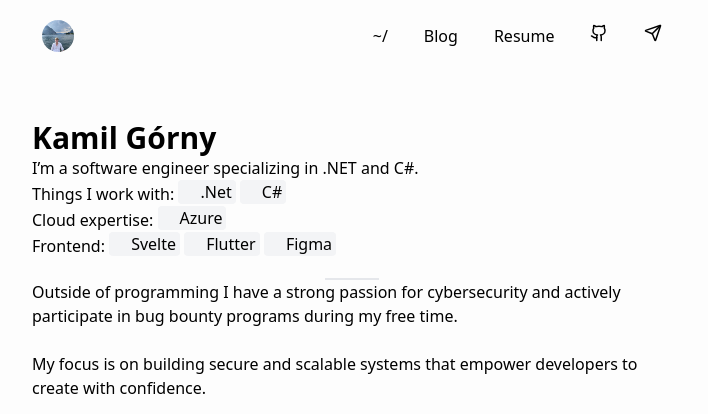
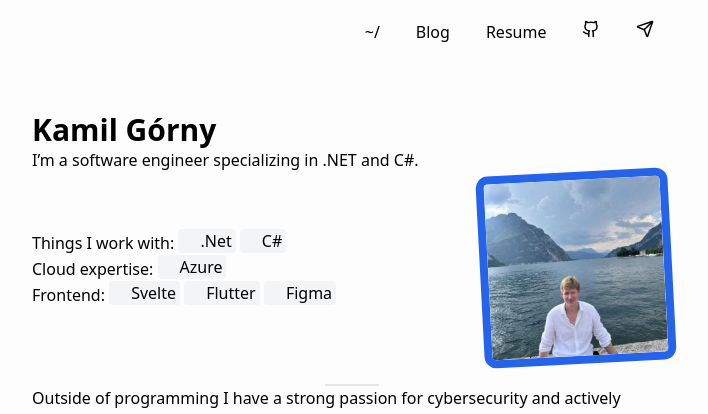
Before and after one commit to kamil-gorny/Blog, a SvelteKit app: page / in a window 1280 px wide. Shown: the top 414 px of the page, without its empty margins (288-996 px from the left). Built offline with nearby package versions, Linux system fonts and the light colour scheme; some icons are missing.

Commit message:
feat: Add profile picture to main page

```diff
--- a/src/routes/(app)/+layout.svelte
+++ b/src/routes/(app)/+layout.svelte
@@ -16,9 +16,7 @@
 </script>
 <nav class="w-3/4 flex p-5 flex-row justify-around items-center ml-auto mr-auto">
 	<div class="flex flex-row justify-self-start gap-2.5">
-		<a href="/">
-		<img src={profilePicture} alt="me" class="w-8 h-8 rounded-3xl"/>
-		</a>
+
 	</div>
 	<div class="flex flex-row gap-9">
 		<a href="/">~/</a>
--- a/src/routes/(app)/+page.svelte
+++ b/src/routes/(app)/+page.svelte
@@ -1,5 +1,6 @@
 <script>
 import TechnologyButton  from "../../TechnologyButton.svelte";
+import profilePicture from '$lib/images/profile.jpeg';
 import { fade } from 'svelte/transition';
 import {onMount} from "svelte";
 import SocialsButton from "../../SocialsButton.svelte";
@@ -12,8 +13,10 @@ onMount(() =>{
 </script>
 {#if isVisible}
 <div class="pt-12 flex flex-col justify-center w-1/2 self-center" in:fade>
+
     <span class="text-3xl font-bold">Kamil Górny</span>
    <p>I’m a software engineer specializing in .NET and C#.</p>
+    <div class="flex flex-row items-center justify-between">
     <div class="technologies">
         <div>Things I work with:
             <TechnologyButton name=".Net" icon="skill-icons:dotnet"/>
@@ -27,6 +30,8 @@ onMount(() =>{
             <TechnologyButton name="Flutter" icon="logos:flutter"/>
             <TechnologyButton name="Figma" icon="logos:figma"/>
         </div>
+    </div>
+    <img src="{profilePicture}" alt="me" class="w-48 h-48 rounded-xl -rotate-3 border-blue-600 border-8 "/>
     </div>
     <Separator/>
 <p>
```
